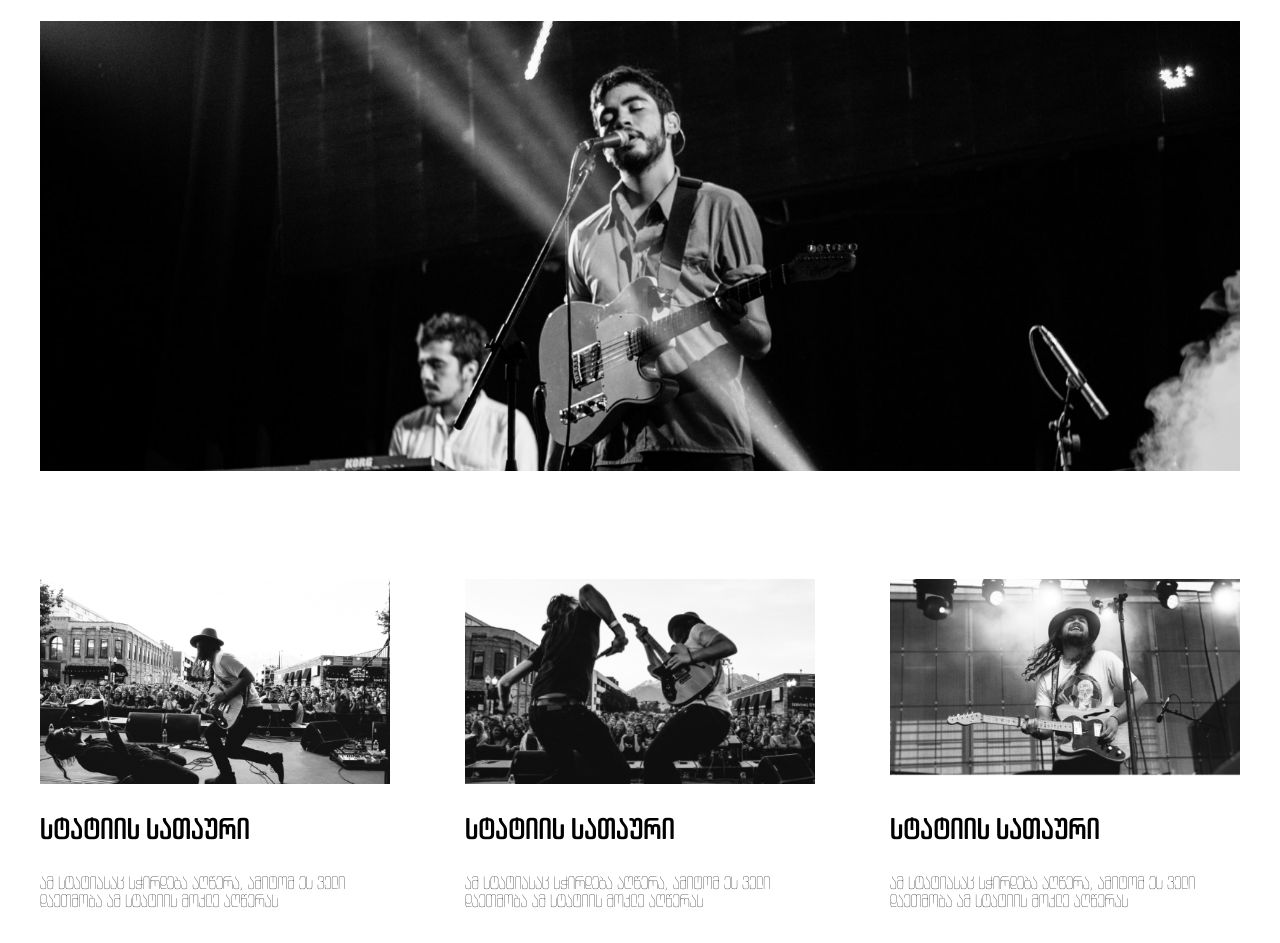
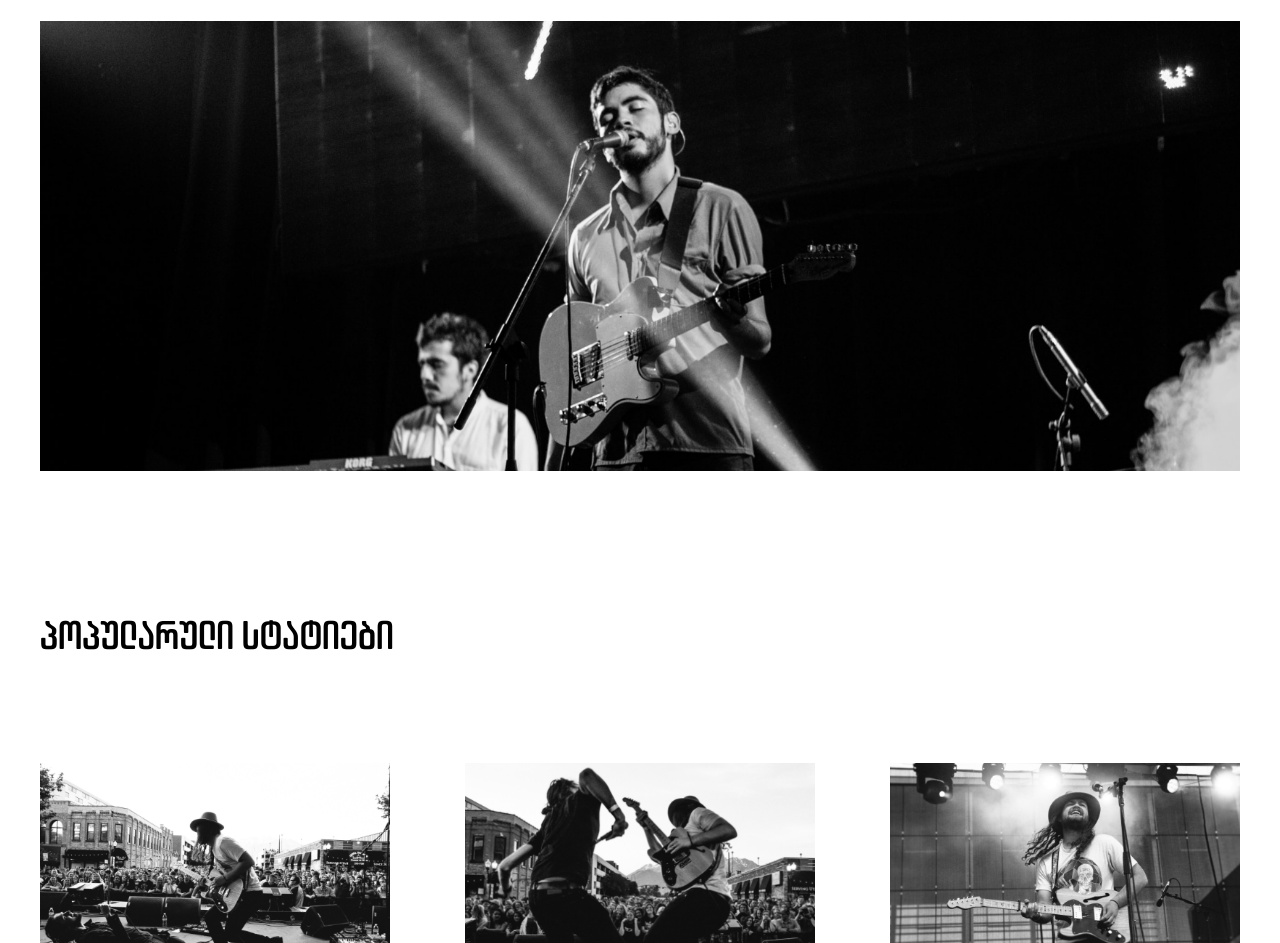
Before and after one commit to Megrelishvilinatia/HOMEWORK_09, a plain HTML site: page index.html in a window 1280 px wide. Shown: the part 157-1100 px from the top of the page. Drawn offline with Linux system fonts and the light colour scheme.

Commit message:
*corrections/ added h2

```diff
--- a/CSS/main.css
+++ b/CSS/main.css
@@ -72,3 +72,10 @@ span{
     margin-top: 90px;
     margin-left: auto;
 }
+h2{
+    font-size: 40px;
+    font-family: ArchyEDT-Bold;
+    margin: 0 auto;
+    margin-top: 144px;
+    width: 1200px;
+}
--- a/index.html
+++ b/index.html
@@ -28,6 +28,8 @@
     </header>
     <img class="stage" src="CSS/pictures/main-pic-stage.png" alt="stage-concert">
     <!-- second section -->
+    <h2>პოპულარული სტატიები</h2>
+
     <div class="wrapper flex">
 
         <div class="topic">
```
